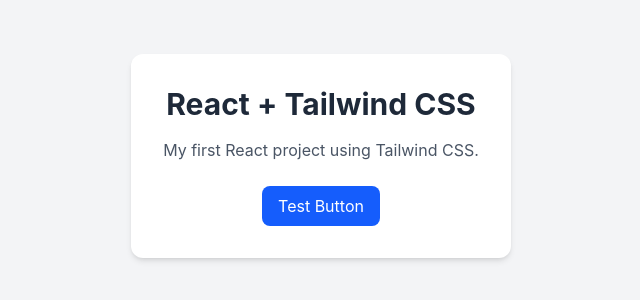
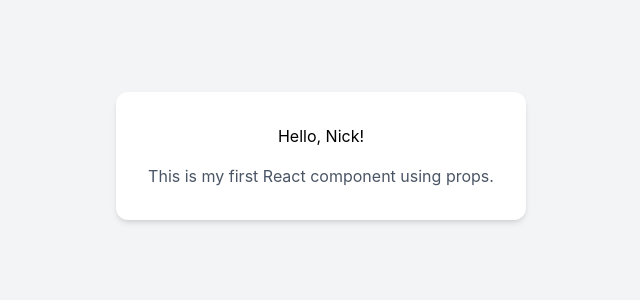
Before and after one commit to mtuannh/mtuannh-focusbear-intern, a React (Vite) app in the folder react-tailwind-practice/: page / in a window 1280 px wide. Shown: the part 244-544 px from the top of the page, without its empty margins (319-959 px from the left). Built offline with nearby package versions, Linux system fonts and the light colour scheme.

Commit message:
issue #32

```diff
--- a/react-tailwind-practice/src/App.jsx
+++ b/react-tailwind-practice/src/App.jsx
@@ -1,18 +1,14 @@
+import HelloWorld from './components/HelloWorld'
+
 function App() {
   return (
     <div className="min-h-screen bg-gray-100 flex items-center justify-center">
       <div className="bg-white p-8 rounded-xl shadow-md text-center">
-        <h1 className="text-3xl font-bold text-gray-800">
-          React + Tailwind CSS
-        </h1>
+        <HelloWorld name="Nick" />
 
         <p className="mt-4 text-gray-600">
-          My first React project using Tailwind CSS.
+          This is my first React component using props.
         </p>
-
-        <button className="mt-6 px-4 py-2 bg-blue-600 text-white rounded-lg hover:bg-blue-700">
-          Test Button
-        </button>
       </div>
     </div>
   )
--- /dev/null
+++ b/react-tailwind-practice/src/components/HelloWorld.jsx
@@ -0,0 +1,9 @@
+function HelloWorld({ name }) {
+    return (
+    <div>
+        <h1>Hello, {name}!</h1>
+    </div>
+    )
+    }
+
+export default HelloWorld
```
Also changed, not shown: 1 other file (tests, documents, lock files or other folders).
